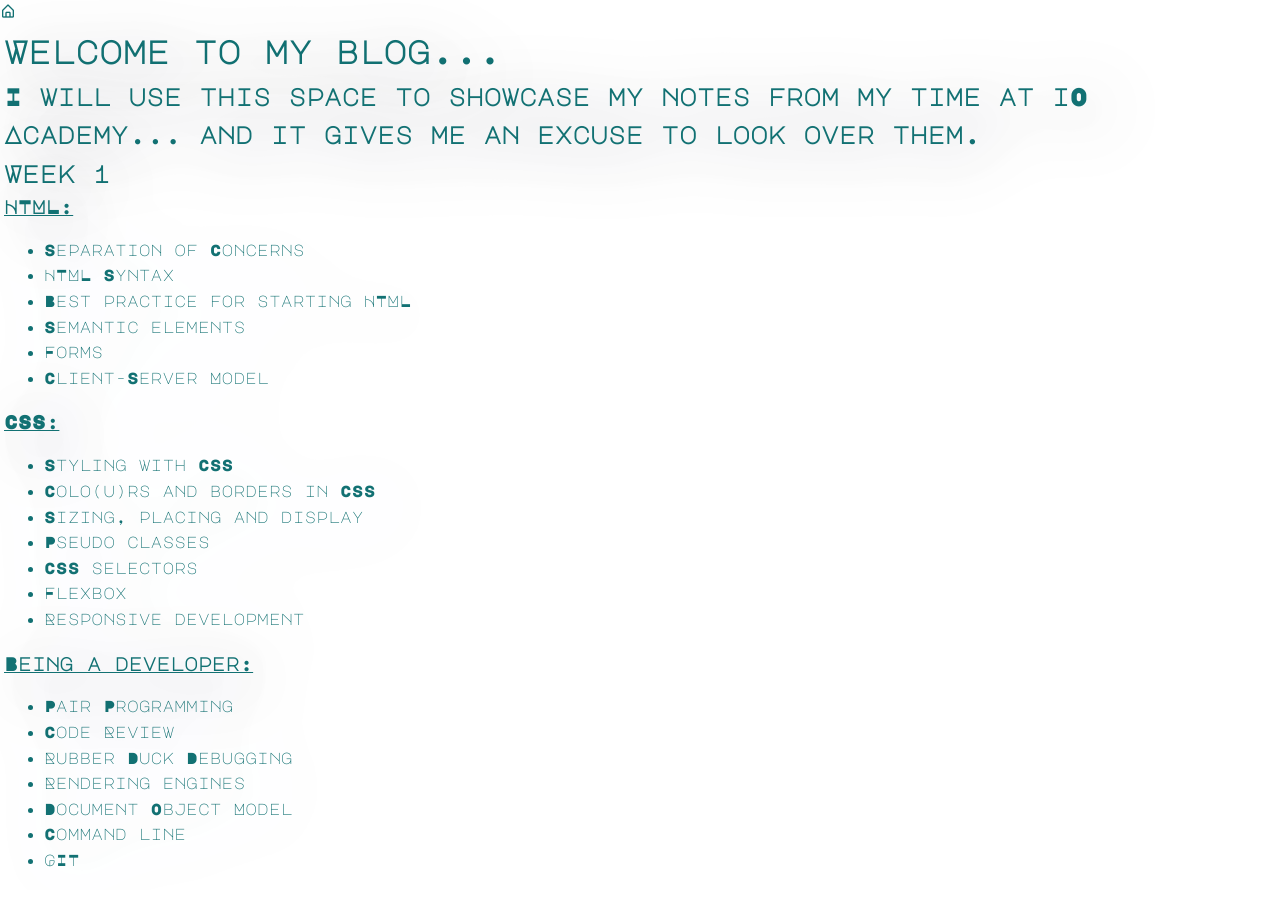
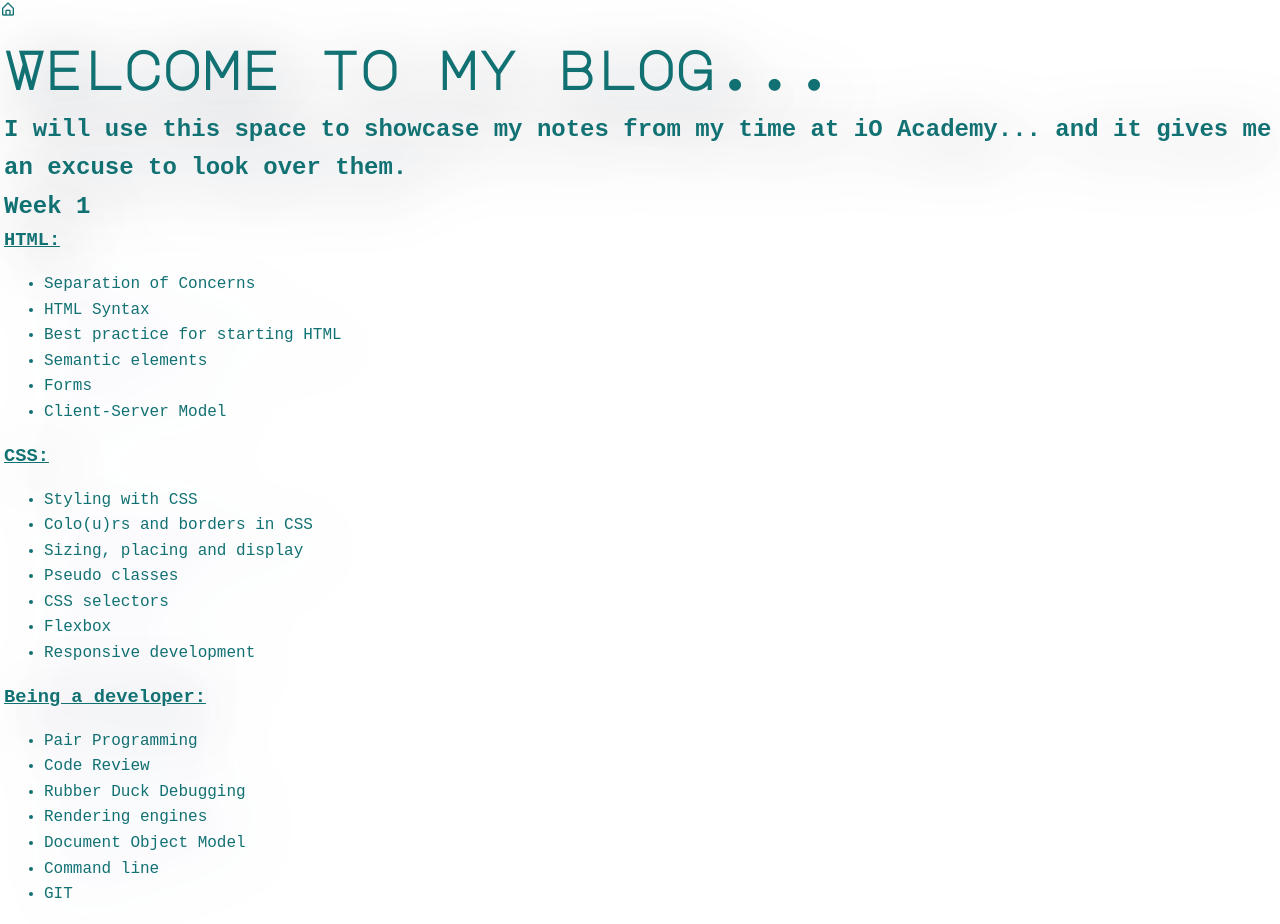
Before and after one commit to Henry-Tottle/Portfolio_site_2, a plain HTML site: page blog.html in a window 1280 px wide. Before the commit the page ends 890 px from the top, so only its background shows below. Drawn offline with nearby package versions, Linux system fonts and the light colour scheme; a web font is replaced by a local one.

Commit message:
Home buttons on other pages

```diff
--- a/blog.html
+++ b/blog.html
@@ -17,7 +17,7 @@
 </head>
 <body class="blogPage">
 
-<div><a href="#"><i class='bx bx-home-alt' style='color:#127173'></i></a></div>
+<div><a href="https://henry-tottle.github.io/Portfolio_site_2/"><i class='bx bx-home-alt' style='color:#127173'></i></a></div>
 
 <section>
   <div>
--- a/styles.css
+++ b/styles.css
@@ -4,13 +4,15 @@ html {
 body {
     box-sizing: border-box;
     /*font-family: "Chivo Mono", monospace;*/
-    font-family: "Major Mono Display", monospace;
+    /*font-family: "Major Mono Display", monospace;*/
+    font-family: "Kode Mono", monospace;
     color: rgb(18, 113, 115);
 
 
 }
 h1 {
     font-family: "Major Mono Display", monospace;
+    font-size: 40pt;
     /*font-family: "Chivo Mono", monospace;*/
 }
 i {
```
Also changed, not shown: CV.html (+1 -0 lines), index.html (+1 -0 lines).
